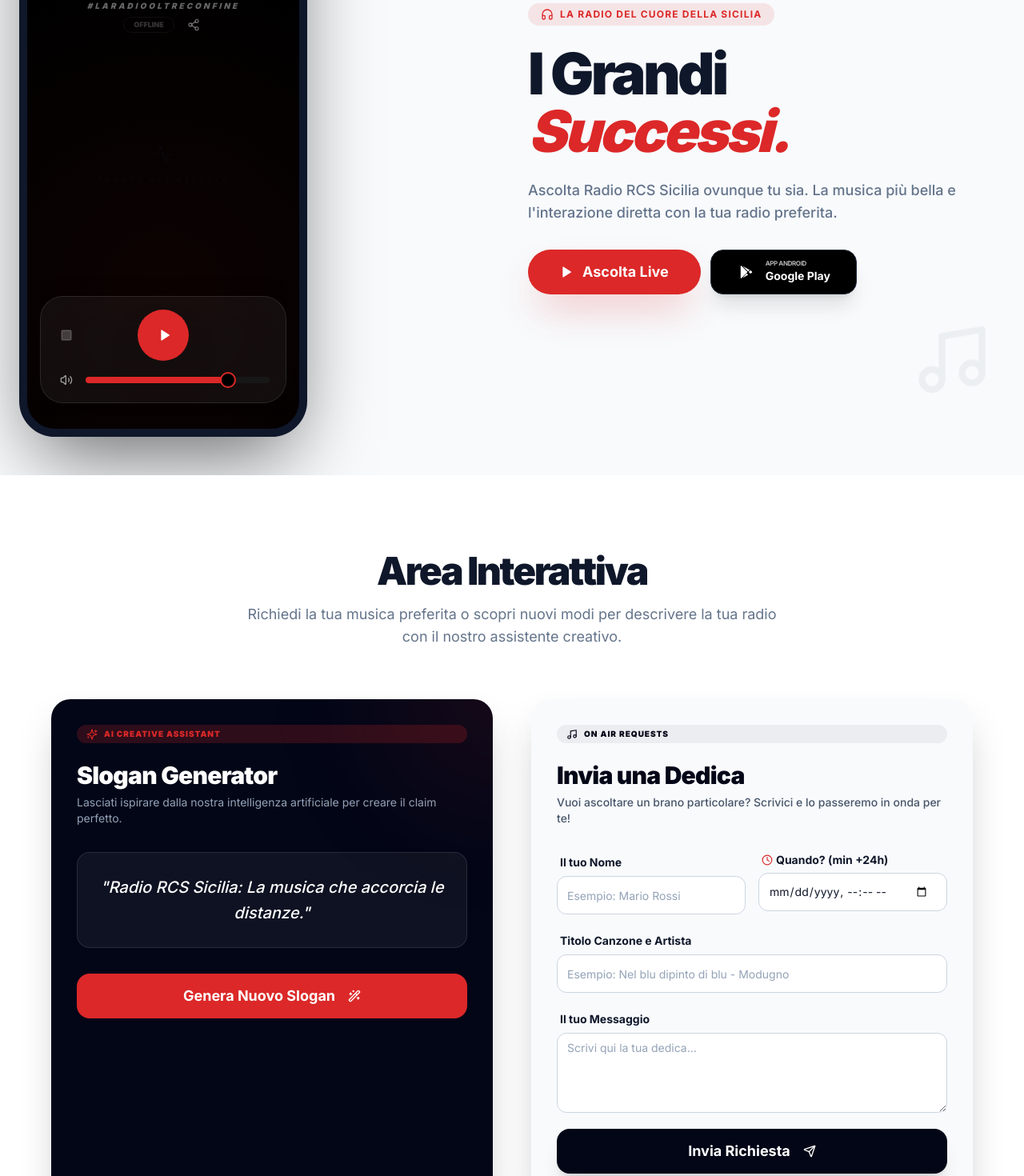
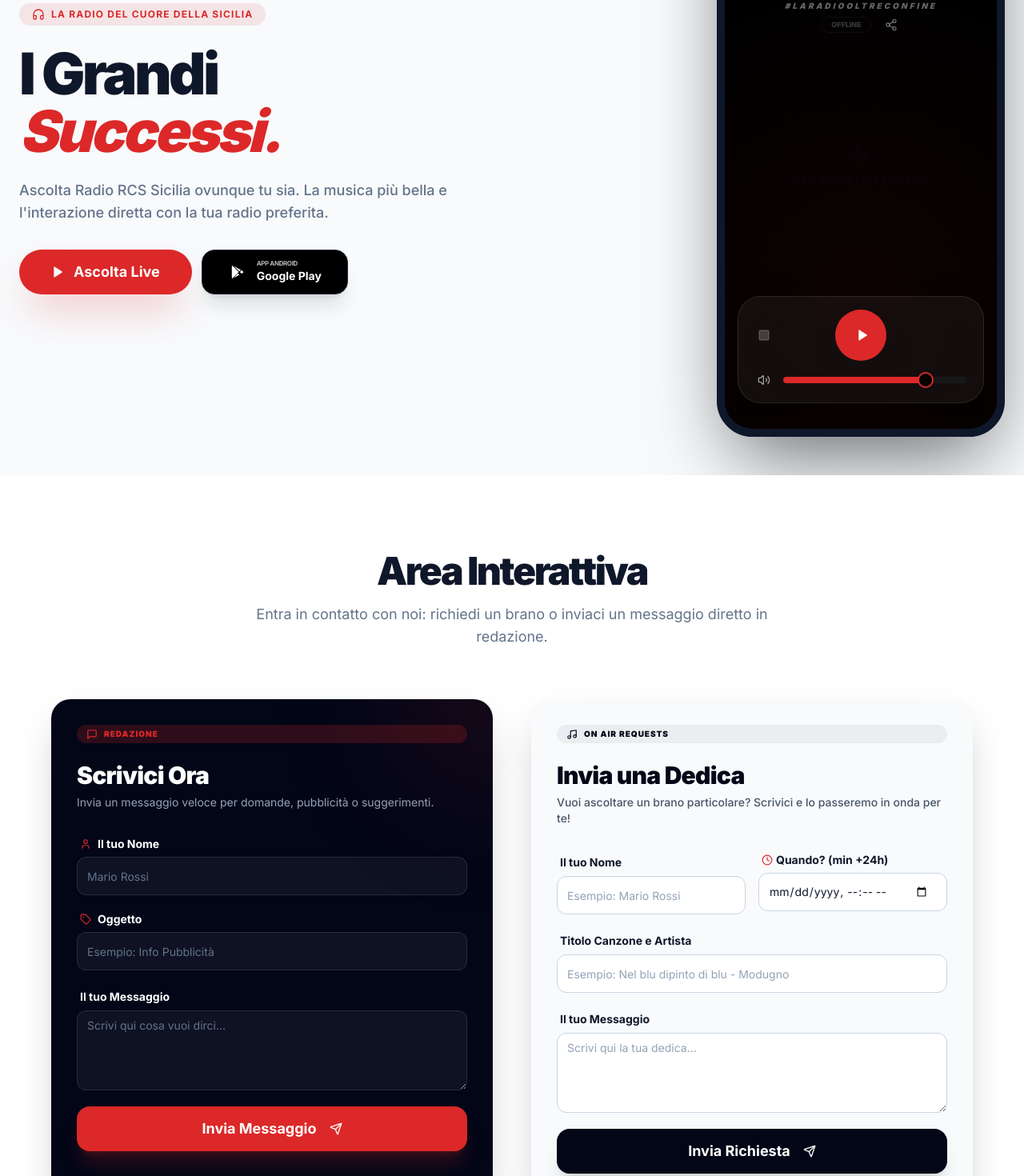
Before and after one commit to gabbiano69/radio-rcs-app, a Next.js app: page /sito-web in a window 1280 px wide. Shown: the part 340-1810 px from the top of the page at 80% size. Built offline with nearby package versions, Linux system fonts and the light colour scheme.

Commit message:
Add files via upload

```diff
--- a/src/app/sito-web/page.tsx
+++ b/src/app/sito-web/page.tsx
@@ -36,7 +36,7 @@
         </div>
       </div>
 
-      {/* HERO SECTION - MOCKUP A SINISTRA, TESTO A DESTRA */}
+      {/* HERO SECTION - TESTO A SINISTRA, MOCKUP A DESTRA */}
       <section className="relative flex flex-col items-center pt-2 pb-8 sm:pt-4 sm:pb-12 px-4 sm:px-6 overflow-hidden">
         <div className="absolute top-0 left-0 w-full h-full opacity-5 pointer-events-none">
           <div className="absolute top-20 left-10 animate-float"><Radio size={120} /></div>
@@ -45,18 +45,8 @@
 
         <div className="max-w-7xl mx-auto w-full z-10">
           <div className="grid grid-cols-1 lg:grid-cols-2 gap-6 sm:gap-10 items-center w-full">
-            {/* MOCKUP A SINISTRA (PRIMO SU MOBILE E DESKTOP) */}
-            <div className="relative flex justify-center lg:justify-start order-1">
-              <div className="relative w-full max-w-[310px] sm:max-w-[360px] aspect-[9/18] rounded-[2.8rem] bg-black shadow-[0_40px_100px_-20px_rgba(0,0,0,0.6)] p-3 sm:p-4 border-[8px] sm:border-[10px] border-slate-900 flex flex-col items-center overflow-hidden">
-                <div className="absolute top-0 left-1/2 -translate-x-1/2 w-[150%] h-[150%] player-gradient pointer-events-none opacity-40" />
-                <div className="z-10 w-full h-full flex flex-col">
-                  <AudioPlayer />
-                </div>
-              </div>
-            </div>
-
-            {/* TESTO A DESTRA */}
-            <div className="space-y-4 sm:space-y-6 text-center lg:text-left order-2">
+            {/* TESTO A SINISTRA (PRIMO SU MOBILE E DESKTOP) */}
+            <div className="space-y-4 sm:space-y-6 text-center lg:text-left order-1">
               <div className="inline-flex items-center gap-2 px-4 py-1.5 rounded-full bg-primary/10 text-primary text-[10px] sm:text-xs font-bold uppercase tracking-widest">
                 <Headphones size={16} /> La Radio del Cuore della Sicilia
               </div>
@@ -103,6 +93,16 @@
                     </div>
                   </Button>
                 </Link>
+              </div>
+            </div>
+
+            {/* MOCKUP A DESTRA */}
+            <div className="relative flex justify-center lg:justify-end order-2">
+              <div className="relative w-full max-w-[310px] sm:max-w-[360px] aspect-[9/18] rounded-[2.8rem] bg-black shadow-[0_40px_100px_-20px_rgba(0,0,0,0.6)] p-3 sm:p-4 border-[8px] sm:border-[10px] border-slate-900 flex flex-col items-center overflow-hidden">
+                <div className="absolute top-0 left-1/2 -translate-x-1/2 w-[150%] h-[150%] player-gradient pointer-events-none opacity-40" />
+                <div className="z-10 w-full h-full flex flex-col">
+                  <AudioPlayer />
+                </div>
               </div>
             </div>
           </div>
--- a/src/app/slogans/page.tsx
+++ b/src/app/slogans/page.tsx
@@ -1,34 +1,23 @@
+
 "use client"
 
-import { Card, CardContent } from '@/components/ui/card';
-import { Sparkles, Construction } from 'lucide-react';
+import { useEffect } from 'react';
+import { useRouter } from 'next/navigation';
 
 export default function SloganGeneratorPage() {
+  const router = useRouter();
+
+  useEffect(() => {
+    // Reindirizzamento alla home dato che la funzionalità è stata integrata nel sito principale
+    router.replace('/');
+  }, [router]);
+
   return (
-    <div className="flex-1 max-w-4xl mx-auto w-full p-6 py-12 space-y-12">
+    <div className="flex-1 flex items-center justify-center p-6">
       <div className="text-center space-y-4">
-        <div className="inline-flex items-center gap-2 px-3 py-1 rounded-full bg-primary/10 text-primary text-sm font-bold border border-primary/20">
-          <Sparkles size={14} /> PROSSIMAMENTE
-        </div>
-        <h1 className="text-4xl font-bold tracking-tight">Slogan Generator</h1>
-        <p className="text-xl text-muted-foreground max-w-2xl mx-auto">
-          L'intelligenza artificiale per i tuoi slogan radiofonici.
-        </p>
+        <div className="w-10 h-10 border-4 border-primary border-t-transparent rounded-full animate-spin mx-auto" />
+        <p className="text-muted-foreground font-bold uppercase tracking-widest text-sm">Caricamento...</p>
       </div>
-
-      <Card className="glass-morphism border-none overflow-hidden shadow-2xl">
-        <CardContent className="p-12 flex flex-col items-center justify-center text-center space-y-6">
-          <div className="w-20 h-20 rounded-full bg-primary/10 flex items-center justify-center text-primary animate-pulse">
-            <Construction size={40} />
-          </div>
-          <div className="space-y-2">
-            <h3 className="text-2xl font-bold">Funzionalità Cloud</h3>
-            <p className="text-muted-foreground">
-              Questa funzione richiede un collegamento server attivo. Sarà disponibile nella versione Web ufficiale per garantire la massima velocità, mantenendo l'app leggera e veloce sul tuo dispositivo Android.
-            </p>
-          </div>
-        </CardContent>
-      </Card>
     </div>
   );
 }
--- a/src/components/InteractiveSection.tsx
+++ b/src/components/InteractiveSection.tsx
@@ -6,26 +6,22 @@
 import { Button } from '@/components/ui/button';
 import { Input } from '@/components/ui/input';
 import { Textarea } from '@/components/ui/textarea';
-import { Sparkles, Send, Music, Wand2, Clock } from 'lucide-react';
+import { Send, Music, Clock, MessageSquare, User, Tag } from 'lucide-react';
 import { useToast } from '@/hooks/use-toast';
-
-const SLOGANS = [
-  "Radio RCS Sicilia: La musica che accorcia le distanze.",
-  "Oltre ogni confine, nel cuore della tua terra.",
-  "I Grandi Successi passano tutti da qui.",
-  "Sintonizzati sul ritmo della Sicilia.",
-  "Radio RCS: La tua voce, la nostra passione.",
-  "Il meglio della musica italiana e mondiale, 24 ore su 24.",
-  "Radio RCS Sicilia: La Radio del Cuore.",
-  "La colonna sonora ufficiale della tua giornata."
-];
 
 export function InteractiveSection() {
   const { toast } = useToast();
-  const [currentSlogan, setCurrentSlogan] = useState(SLOGANS[0]);
-  const [isGenerating, setIsGenerating] = useState(false);
   const [minDateTime, setMinDateTime] = useState('');
-  const [formData, setFormData] = useState({
+
+  // State per il modulo Messaggio
+  const [contactData, setContactData] = useState({
+    name: '',
+    subject: '',
+    message: ''
+  });
+
+  // State per il modulo Dedica
+  const [dedicationData, setDedicationData] = useState({
     name: '',
     song: '',
     message: '',
@@ -46,19 +42,33 @@
     setMinDateTime(calculateMinDate());
   }, []);
 
-  const generateSlogan = () => {
-    setIsGenerating(true);
-    setTimeout(() => {
-      const randomIndex = Math.floor(Math.random() * SLOGANS.length);
-      setCurrentSlogan(SLOGANS[randomIndex]);
-      setIsGenerating(false);
-    }, 600);
+  const handleSubmitContact = (e: React.FormEvent) => {
+    e.preventDefault();
+    if (!contactData.name || !contactData.message) {
+      toast({
+        title: "Campi mancanti",
+        description: "Per favore, inserisci almeno il nome e il messaggio.",
+        variant: "destructive",
+      });
+      return;
+    }
+
+    const subject = contactData.subject || "Messaggio Rapido da Sito Web";
+    const body = `Nome: ${contactData.name}\n\nMessaggio:\n${contactData.message}`;
+
+    window.location.href = `mailto:radiorcs@hotmail.it?subject=${encodeURIComponent(subject)}&body=${encodeURIComponent(body)}`;
+
+    toast({
+      title: "Messaggio in preparazione!",
+      description: "Si aprirà il tuo client email per l'invio.",
+    });
+    setContactData({ name: '', subject: '', message: '' });
   };
 
   const handleSubmitDedication = (e: React.FormEvent) => {
     e.preventDefault();
 
-    if (!formData.dateTime) {
+    if (!dedicationData.dateTime) {
       toast({
         title: "Campo mancante",
         description: "Per favore, seleziona quando vorresti ascoltare il brano.",
@@ -67,7 +77,7 @@
       return;
     }
 
-    const selectedDate = new Date(formData.dateTime);
+    const selectedDate = new Date(dedicationData.dateTime);
     const now = new Date();
     const limitDate = new Date(now.getTime() + 24 * 60 * 60 * 1000);
 
@@ -89,7 +99,7 @@
     });
 
     const subject = "Nuova Dedica da Sito Web";
-    const body = `Nome: ${formData.name}\nBrano: ${formData.song}\nData/Ora desiderata: ${formattedDate}\n\nMessaggio:\n${formData.message}`;
+    const body = `Nome: ${dedicationData.name}\nBrano: ${dedicationData.song}\nData/Ora desiderata: ${formattedDate}\n\nMessaggio:\n${dedicationData.message}`;
 
     window.location.href = `mailto:radiorcs@hotmail.it?subject=${encodeURIComponent(subject)}&body=${encodeURIComponent(body)}`;
 
@@ -97,6 +107,7 @@
       title: "Dedica in preparazione!",
       description: "Si aprirà il tuo client email per l'invio.",
     });
+    setDedicationData({ name: '', song: '', message: '', dateTime: '' });
   };
 
   return (
@@ -105,40 +116,66 @@
         <div className="text-center space-y-4">
           <h2 className="text-4xl sm:text-5xl font-black tracking-tighter">Area Interattiva</h2>
           <p className="text-slate-500 text-lg max-w-2xl mx-auto">
-            Richiedi la tua musica preferita o scopri nuovi modi per descrivere la tua radio con il nostro assistente creativo.
+            Entra in contatto con noi: richiedi un brano o inviaci un messaggio diretto in redazione.
           </p>
         </div>
 
         <div className="grid grid-cols-1 md:grid-cols-2 gap-12">
+          {/* MODULO MESSAGGIO RAPIDO (Ex Slogan Generator) */}
           <Card className="border-none shadow-2xl rounded-3xl overflow-hidden bg-slate-950 text-white relative group">
             <div className="absolute top-0 right-0 w-64 h-64 bg-primary/10 blur-[80px] rounded-full -mr-32 -mt-32" />
             <CardHeader className="p-8">
               <div className="inline-flex items-center gap-2 px-3 py-1 rounded-full bg-primary/20 text-primary text-[10px] font-black tracking-widest uppercase mb-4">
-                <Sparkles size={14} /> AI Creative Assistant
+                <MessageSquare size={14} /> Redazione
               </div>
-              <CardTitle className="text-3xl font-black">Slogan Generator</CardTitle>
+              <CardTitle className="text-3xl font-black">Scrivici Ora</CardTitle>
               <CardDescription className="text-slate-400">
-                Lasciati ispirare dalla nostra intelligenza artificiale per creare il claim perfetto.
+                Invia un messaggio veloce per domande, pubblicità o suggerimenti.
               </CardDescription>
             </CardHeader>
-            <CardContent className="p-8 pt-0 space-y-8">
-              <div className="min-h-[120px] flex items-center justify-center p-6 bg-white/5 rounded-2xl border border-white/10 italic text-xl text-center font-medium leading-relaxed">
-                "{currentSlogan}"
-              </div>
-              <Button
-                onClick={generateSlogan}
-                disabled={isGenerating}
-                className="w-full h-14 rounded-2xl bg-primary hover:bg-primary/90 text-lg font-bold transition-all"
-              >
-                {isGenerating ? (
-                  <div className="w-6 h-6 border-2 border-white/30 border-t-white rounded-full animate-spin" />
-                ) : (
-                  <>Genera Nuovo Slogan <Wand2 size={20} className="ml-2" /></>
-                )}
-              </Button>
+            <CardContent className="p-8 pt-0">
+              <form onSubmit={handleSubmitContact} className="space-y-5">
+                <div className="space-y-1.5">
+                  <label className="text-sm font-bold text-white ml-1 flex items-center gap-2">
+                    <User size={14} className="text-primary" /> Il tuo Nome
+                  </label>
+                  <Input
+                    placeholder="Mario Rossi"
+                    className="h-12 bg-white/5 border-white/10 rounded-xl text-white placeholder:text-slate-500 focus:border-primary"
+                    value={contactData.name}
+                    onChange={(e) => setContactData({...contactData, name: e.target.value})}
+                    required
+                  />
+                </div>
+                <div className="space-y-1.5">
+                  <label className="text-sm font-bold text-white ml-1 flex items-center gap-2">
+                    <Tag size={14} className="text-primary" /> Oggetto
+                  </label>
+                  <Input
+                    placeholder="Esempio: Info Pubblicità"
+                    className="h-12 bg-white/5 border-white/10 rounded-xl text-white placeholder:text-slate-500 focus:border-primary"
+                    value={contactData.subject}
+                    onChange={(e) => setContactData({...contactData, subject: e.target.value})}
+                  />
+                </div>
+                <div className="space-y-1.5">
+                  <label className="text-sm font-bold text-white ml-1">Il tuo Messaggio</label>
+                  <Textarea
+                    placeholder="Scrivi qui cosa vuoi dirci..."
+                    className="min-h-[100px] bg-white/5 border-white/10 rounded-xl text-white placeholder:text-slate-500 focus:border-primary"
+                    value={contactData.message}
+                    onChange={(e) => setContactData({...contactData, message: e.target.value})}
+                    required
+                  />
+                </div>
+                <Button type="submit" className="w-full h-14 rounded-2xl bg-primary hover:bg-primary/90 text-lg font-bold transition-all shadow-xl shadow-primary/20">
+                  Invia Messaggio <Send size={20} className="ml-2" />
+                </Button>
+              </form>
             </CardContent>
           </Card>
 
+          {/* MODULO DEDICA */}
           <Card className="border-none shadow-2xl rounded-3xl overflow-hidden bg-slate-50 border border-slate-100">
             <CardHeader className="p-8">
               <div className="inline-flex items-center gap-2 px-3 py-1 rounded-full bg-slate-950/5 text-slate-950 text-[10px] font-black tracking-widest uppercase mb-4">
@@ -157,8 +194,8 @@
                     <Input
                       placeholder="Esempio: Mario Rossi"
                       className="h-12 bg-white border-slate-300 rounded-xl text-slate-900 placeholder:text-slate-400"
-                      value={formData.name}
-                      onChange={(e) => setFormData({...formData, name: e.target.value})}
+                      value={dedicationData.name}
+                      onChange={(e) => setDedicationData({...dedicationData, name: e.target.value})}
                       required
                     />
                   </div>
@@ -170,8 +207,8 @@
                       type="datetime-local"
                       min={minDateTime}
                       className="h-12 bg-white border-slate-300 rounded-xl text-slate-900"
-                      value={formData.dateTime}
-                      onChange={(e) => setFormData({...formData, dateTime: e.target.value})}
+                      value={dedicationData.dateTime}
+                      onChange={(e) => setDedicationData({...dedicationData, dateTime: e.target.value})}
                       required
                     />
                   </div>
@@ -181,8 +218,8 @@
                   <Input
                     placeholder="Esempio: Nel blu dipinto di blu - Modugno"
                     className="h-12 bg-white border-slate-300 rounded-xl text-slate-900 placeholder:text-slate-400"
-                    value={formData.song}
-                    onChange={(e) => setFormData({...formData, song: e.target.value})}
+                    value={dedicationData.song}
+                    onChange={(e) => setDedicationData({...dedicationData, song: e.target.value})}
                     required
                   />
                 </div>
@@ -191,8 +228,8 @@
                   <Textarea
                     placeholder="Scrivi qui la tua dedica..."
                     className="min-h-[100px] bg-white border-slate-300 rounded-xl text-slate-900 placeholder:text-slate-400"
-                    value={formData.message}
-                    onChange={(e) => setFormData({...formData, message: e.target.value})}
+                    value={dedicationData.message}
+                    onChange={(e) => setDedicationData({...dedicationData, message: e.target.value})}
                     required
                   />
                 </div>
--- a/src/context/AudioContext.tsx
+++ b/src/context/AudioContext.tsx
@@ -37,21 +37,41 @@
   const audioRef = useRef<HTMLAudioElement | null>(null);
   const { toast } = useToast();
 
+  const getAbsoluteUrl = (path: string) => {
+    if (!path) return '';
+    if (path.startsWith('http')) return path;
+    if (typeof window !== 'undefined') {
+      return `${window.location.origin}${path}`;
+    }
+    return path;
+  };
+
   const cleanMetadata = (text: string) => {
     if (!text) return "";
-    let cleaned = text
+
+    let cleaned = text;
+
+    // Fix encoding: tenta di correggere gli errori di codifica comuni (ISO-8859-1 interpretato come UTF-8)
+    try {
+      // Il metodo escape + decodeURIComponent è una tecnica collaudata per risolvere il mojibake dei flussi Shoutcast
+      cleaned = decodeURIComponent(escape(text));
+    } catch (e) {
+      // Se fallisce, usiamo il testo originale
+      cleaned = text;
+    }
+
+    cleaned = cleaned
       .replace(/<\/?[^>]+(>|$)/g, "")
       .replace(/&nbsp;/g, " ")
       .replace(/&amp;/g, "&")
       .replace(/\s+/g, " ")
       .trim();
 
-    // Rimuove il prefisso numerico tipo "7. " che a volte invia lo streaming
+    // Rimuove numeri di traccia iniziali e residui di stili CSS/HTML
     cleaned = cleaned.replace(/^\d+\.\s*/, "");
-
-    // Rimuove stili CSS residui se presenti
     cleaned = cleaned.replace(/body,html\{.*?\}/gi, "").replace(/\{.*?\}/g, "");
 
+    // Evita di mostrare il nome della radio se non c'è un brano reale
     if (cleaned.toLowerCase().includes("radio rcs sicilia") && cleaned.length < 25) return "";
     return cleaned;
   };
@@ -77,13 +97,14 @@
             const artist = songInfo.length >= 2 ? songInfo[0].trim() : 'Radio RCS Sicilia';
             const title = songInfo.length >= 2 ? songInfo[1].trim() : songInfo[0].trim();
 
-            // Inizialmente mettiamo coverUrl a null per non mostrare il logo duplicato
-            setNowPlaying({
+            setNowPlaying(prev => ({
+              ...prev,
               artist: artist,
               title: title,
-              coverUrl: null
-            });
+              coverUrl: prev.coverUrl
+            }));
 
+            // Fetch cover da iTunes
             const searchTerm = encodeURIComponent(`${artist} ${title}`);
             fetch(`https://itunes.apple.com/search?term=${searchTerm}&limit=1&media=music`)
               .then(res => res.json())
@@ -104,12 +125,19 @@
 
   useEffect(() => {
     if ('mediaSession' in navigator) {
+      const artworkUrl = getAbsoluteUrl(nowPlaying.coverUrl || DEFAULT_LOGO);
+
       navigator.mediaSession.metadata = new MediaMetadata({
         title: nowPlaying.title || 'In ascolto...',
         artist: nowPlaying.artist || 'Radio RCS Sicilia',
-        album: 'I Grandi Successi',
+        album: 'Radio RCS Sicilia - I Grandi Successi',
         artwork: [
-          { src: nowPlaying.coverUrl || DEFAULT_LOGO, sizes: '512x512', type: 'image/png' }
+          { src: artworkUrl, sizes: '96x96', type: 'image/png' },
+          { src: artworkUrl, sizes: '128x128', type: 'image/png' },
+          { src: artworkUrl, sizes: '192x192', type: 'image/png' },
+          { src: artworkUrl, sizes: '256x256', type: 'image/png' },
+          { src: artworkUrl, sizes: '384x384', type: 'image/png' },
+          { src: artworkUrl, sizes: '512x512', type: 'image/png' },
         ]
       });
 
@@ -122,14 +150,23 @@
       navigator.mediaSession.setActionHandler('stop', () => {
         stop();
       });
+
+      // Stato di riproduzione per Android
+      if (isPlaying) {
+        navigator.mediaSession.playbackState = 'playing';
+      } else if (isLoading) {
+        navigator.mediaSession.playbackState = 'none';
+      } else {
+        navigator.mediaSession.playbackState = 'paused';
+      }
     }
-  }, [nowPlaying, isPlaying]);
+  }, [nowPlaying, isPlaying, isLoading]);
 
   useEffect(() => {
     let interval: NodeJS.Timeout;
     if (isPlaying) {
       fetchMetadata();
-      interval = setInterval(fetchMetadata, 10000);
+      interval = setInterval(fetchMetadata, 15000);
     } else {
       setNowPlaying({ artist: '', title: 'Pronto all\'ascolto...', coverUrl: null });
     }
@@ -152,11 +189,10 @@
       audioRef.current.src = "";
       audioRef.current.load();
       setIsPlaying(false);
-      if ('mediaSession' in navigator) {
-        navigator.mediaSession.playbackState = 'paused';
-      }
     } else {
       setIsLoading(true);
+      // Forza l'origine cross-origin per i metadati e la notifica
+      audioRef.current.crossOrigin = "anonymous";
       audioRef.current.src = STREAM_URL;
       audioRef.current.load();
 
@@ -168,9 +204,6 @@
             setIsPlaying(true);
             setIsLoading(false);
             fetchMetadata();
-            if ('mediaSession' in navigator) {
-              navigator.mediaSession.playbackState = 'playing';
-            }
           })
           .catch((error) => {
             console.error("Play error:", error);
@@ -190,10 +223,8 @@
     if (audioRef.current) {
       audioRef.current.pause();
       audioRef.current.src = "";
+      audioRef.current.load();
       setIsPlaying(false);
-      if ('mediaSession' in navigator) {
-        navigator.mediaSession.playbackState = 'none';
-      }
     }
   };
 
@@ -211,7 +242,7 @@
       fetchMetadata
     }}>
       {children}
-      <audio ref={audioRef} preload="none" crossOrigin="anonymous" />
+      <audio ref={audioRef} preload="metadata" crossOrigin="anonymous" />
     </AudioContext.Provider>
   );
 }
```
Also changed, not shown: android-build.yml (added, +100 -0 lines), package.json (+0 -7 lines), 1 other file (tests, documents, lock files or other folders).
